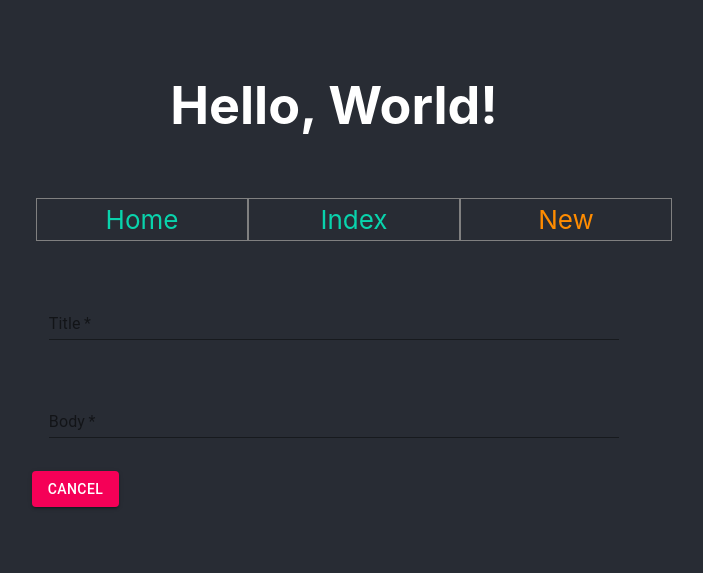
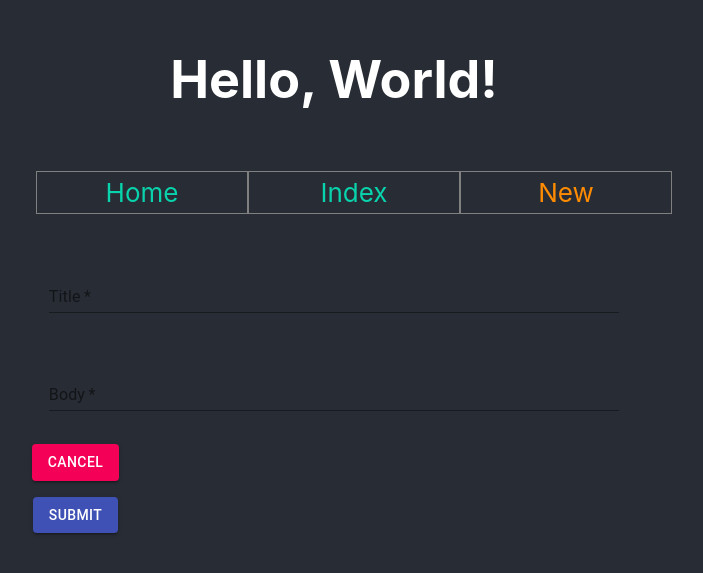
Before and after one commit to rkaku/udemy-react-redux-crud-application, a React (Create React App) app: page /events/new in a window 1280 px wide. Shown: the part 123-696 px from the top of the page, without its empty margins (306-1009 px from the left). Built offline with nearby package versions, Linux system fonts and the light colour scheme; no server answers.

Commit message:
submit button

```diff
--- a/src/components/Button.js
+++ b/src/components/Button.js
@@ -14,7 +14,7 @@ export default function ContainedButtons({
   disabled,
   component,
   to,
-  buttonLabel
+  buttonLabel,
 }) {
   const classes = useStyles();
 
--- a/src/components/Form.js
+++ b/src/components/Form.js
@@ -71,11 +71,19 @@ export default function Form() {
             color={ "secondary" }
             disabled={ false }
             component={ Link }
-            to={ "/" }
+            to={ "/events" }
             className={ classes.button }
             buttonLabel={ "Cancel" }
           />
-          {/* <Link to="/">Cancel</Link> */ }
+          <Button
+            variant={ "contained" }
+            color={ "primary" }
+            disabled={ false }
+            component={ Link }
+            to={ "/events" }
+            className={ classes.button }
+            buttonLabel={ "Submit" }
+          />
         </div>
       </form>
     </React.Fragment>
@@ -90,6 +98,6 @@ export default function Form() {
 
 /** Button
 |--------------------------------------------------
-| variant, color, disabled, href, buttonLabel
+| variant, color, disabled, component, to, buttonLabel
 |--------------------------------------------------
 */
--- a/src/pages/Events.js
+++ b/src/pages/Events.js
@@ -3,7 +3,7 @@ import Thead from "./../components/Thead"
 import Tbody from './../components/Tbody'
 import { AppContext } from './../actions/reducers/App'
 
-const Table = () => {
+export default function Table() {
   const { loading, error, data } = React.useContext(AppContext)
   if (loading) return (<div>Now Loading...</div>)
   if (error) return (<div>Error! { error }</div>)
@@ -15,5 +15,3 @@ const Table = () => {
     </table>
   )
 }
-
-export default Table
```
